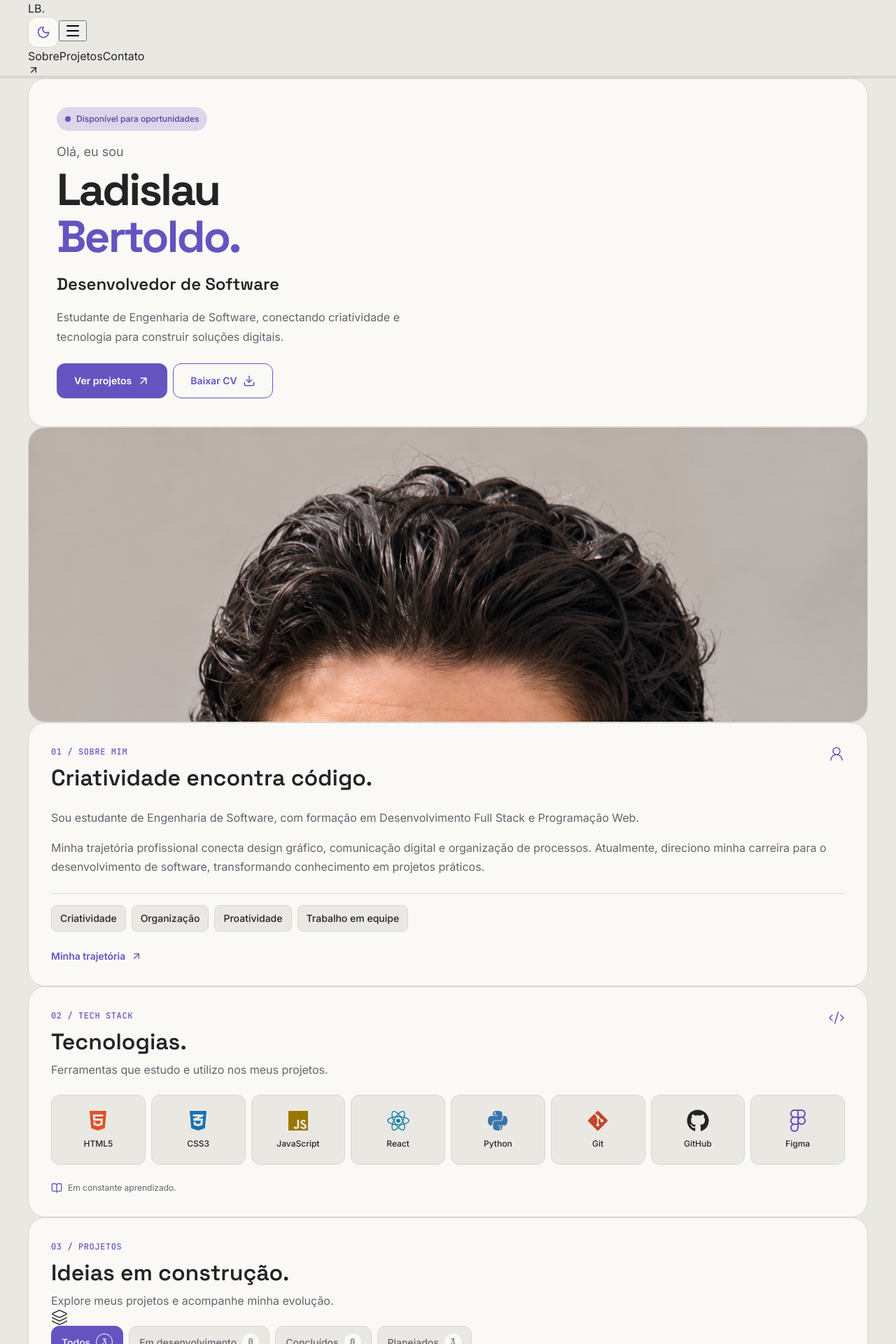
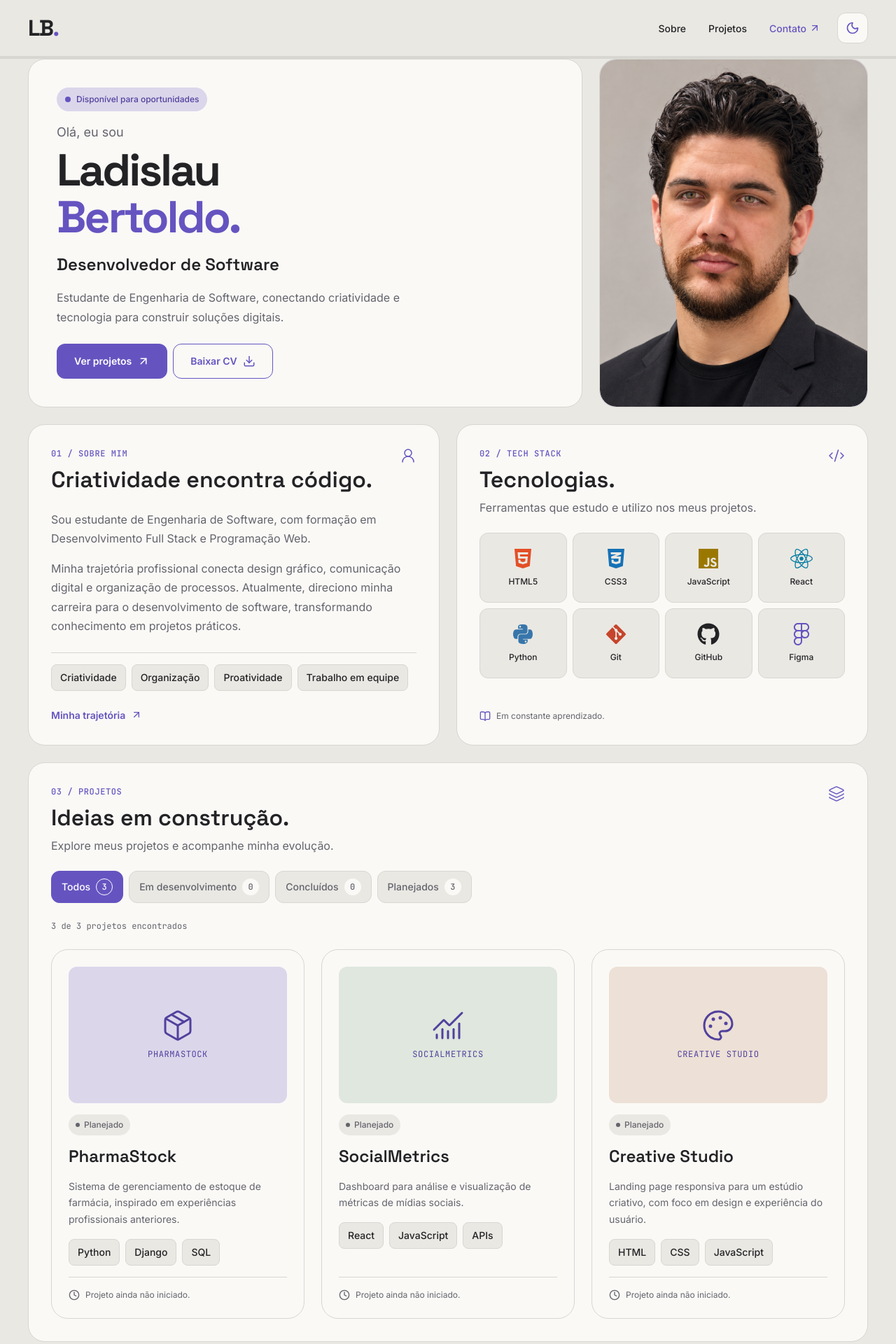
Before and after one commit to BertoldoDeveloper/protifolio-web, a React (Vite) app: page / in a window 1280 px wide. Shown: the top 1920 px of the page at 70% size. Built offline with nearby package versions, Linux system fonts and the light colour scheme.

Commit message:
feat: Correcao de alguns bugs

```diff
--- a/src/App.css
+++ b/src/App.css
@@ -1,4 +1,6 @@
-/* Sticky Header */
+/* ========================================
+   STICKY HEADER
+======================================== */
 
 .site-header {
   position: sticky;
@@ -11,14 +13,107 @@
   border-bottom: 1px solid var(--color-border);
 }
 
-/* Evita que o botão flutuante cubra
-   os controles do rodapé */
+/* ========================================
+   BENTO GRID
+======================================== */
+
+.bento-grid {
+  display: grid;
+
+  grid-template-columns: repeat(var(--grid-columns, 12), minmax(0, 1fr));
+
+  gap: var(--grid-gap, 24px);
+
+  align-items: stretch;
+}
+
+.bento-grid > .card {
+  min-width: 0;
+}
+
+/* ========================================
+   DESKTOP
+======================================== */
+
+.bento-grid > .hero {
+  grid-column: span 8;
+  min-height: 420px;
+}
+
+.bento-grid > .profile {
+  grid-column: span 4;
+}
+
+.bento-grid > .about,
+.bento-grid > .tech-stack {
+  grid-column: span 6;
+  min-height: 312px;
+}
+
+.bento-grid > .projects {
+  grid-column: 1 / -1;
+  min-height: 480px;
+}
+
+.bento-grid > .education,
+.bento-grid > .experience {
+  grid-column: span 6;
+  min-height: 420px;
+}
+
+.bento-grid > .contact {
+  grid-column: 1 / -1;
+  min-height: 192px;
+}
+
+/* ========================================
+   FOOTER
+======================================== */
 
 .footer {
   padding-right: 72px;
 }
 
+/* ========================================
+   TABLET
+======================================== */
+
+@media (max-width: 1024px) {
+  .bento-grid > .hero {
+    grid-column: span 5;
+  }
+
+  .bento-grid > .profile {
+    grid-column: span 3;
+  }
+
+  .bento-grid > .about,
+  .bento-grid > .tech-stack,
+  .bento-grid > .education,
+  .bento-grid > .experience {
+    grid-column: span 4;
+  }
+}
+
+/* ========================================
+   MOBILE
+======================================== */
+
 @media (max-width: 600px) {
+  .bento-grid > .card {
+    grid-column: 1 / -1;
+    min-height: auto;
+  }
+
+  .bento-grid > .card:not(.profile) {
+    padding: var(--space-4);
+  }
+
+  .bento-grid > .profile.card {
+    padding: 0;
+    min-height: 300px;
+  }
+
   .footer {
     padding-right: 56px;
   }
--- a/src/components/Header/Header.css
+++ b/src/components/Header/Header.css
@@ -1,4 +1,125 @@
-/* Active navigation */
+/* ========================================
+   HEADER
+======================================== */
+
+.header {
+  position: relative;
+
+  display: flex;
+  align-items: center;
+  justify-content: space-between;
+
+  gap: var(--space-4);
+
+  min-height: 80px;
+  padding-block: var(--space-3);
+}
+
+/* ========================================
+   LOGO
+======================================== */
+
+.header__logo {
+  font-family: var(--font-heading);
+  font-size: var(--text-2xl);
+  font-weight: 700;
+
+  line-height: 1;
+  letter-spacing: -0.05em;
+
+  color: var(--color-text-primary);
+
+  text-decoration: none;
+  flex-shrink: 0;
+}
+
+.header__logo span {
+  color: var(--color-primary);
+}
+
+/* ========================================
+   NAVEGAÇÃO DESKTOP
+======================================== */
+
+.header__nav {
+  display: flex;
+  align-items: center;
+
+  gap: var(--space-5);
+
+  margin-left: auto;
+}
+
+.header__nav a {
+  font-size: var(--text-sm);
+  font-weight: 500;
+
+  color: var(--color-text-primary);
+
+  text-decoration: none;
+
+  transition: color var(--transition-fast);
+}
+
+.header__nav a:hover {
+  color: var(--color-primary);
+}
+
+.header__nav .header__contact {
+  display: inline-flex;
+  align-items: center;
+
+  gap: var(--space-1);
+
+  color: var(--color-primary);
+}
+
+/* ========================================
+   AÇÕES DO HEADER
+======================================== */
+
+.header__actions {
+  display: flex;
+  align-items: center;
+
+  gap: var(--space-2);
+
+  order: 2;
+  flex-shrink: 0;
+}
+
+/* ========================================
+   MENU HAMBURGER
+======================================== */
+
+.header__toggle {
+  display: none;
+
+  align-items: center;
+  justify-content: center;
+
+  width: 44px;
+  height: 44px;
+
+  padding: 0;
+
+  background-color: var(--color-surface);
+  color: var(--color-text-primary);
+
+  border: 1px solid var(--color-border);
+  border-radius: var(--radius-md);
+
+  cursor: pointer;
+}
+
+.header__toggle:hover {
+  color: var(--color-primary);
+  border-color: var(--color-primary);
+}
+
+/* ========================================
+   NAVEGAÇÃO ATIVA
+======================================== */
 
 .header__nav a.header__nav-link--active {
   color: var(--color-primary);
@@ -9,7 +130,66 @@
   text-underline-offset: 6px;
 }
 
+/* ========================================
+   MOBILE
+======================================== */
+
 @media (max-width: 600px) {
+  .header {
+    flex-wrap: wrap;
+
+    gap: var(--space-3);
+
+    min-height: 72px;
+    padding-block: var(--space-3);
+  }
+
+  .header__logo {
+    font-size: var(--text-xl);
+  }
+
+  .header__actions {
+    order: 0;
+    margin-left: auto;
+  }
+
+  .header__toggle {
+    display: inline-flex;
+  }
+
+  .header__nav {
+    display: none;
+
+    flex-direction: column;
+    align-items: stretch;
+
+    flex-basis: 100%;
+
+    width: 100%;
+    margin-left: 0;
+
+    gap: var(--space-2);
+  }
+
+  .header__nav--open {
+    display: flex;
+  }
+
+  .header__nav a {
+    display: flex;
+    align-items: center;
+
+    gap: var(--space-2);
+
+    min-height: 44px;
+    padding: 12px 16px;
+
+    background-color: var(--color-surface);
+
+    border: 1px solid var(--color-border);
+    border-radius: var(--radius-md);
+  }
+
   .header__nav a.header__nav-link--active {
     background-color: var(--color-accent);
 
@@ -17,3 +197,13 @@
     text-underline-offset: 4px;
   }
 }
+
+/* ========================================
+   MOVIMENTO REDUZIDO
+======================================== */
+
+@media (prefers-reduced-motion: reduce) {
+  .header__nav a {
+    transition: none;
+  }
+}
--- a/src/sections/Projects/Projects.css
+++ b/src/sections/Projects/Projects.css
@@ -1,3 +1,37 @@
+/* ========================================
+   PROJECTS SECTION
+======================================== */
+
+.projects.card {
+  display: flex;
+  flex-direction: column;
+
+  gap: var(--space-4);
+
+  min-width: 0;
+}
+
+/* ========================================
+   SECTION HEADER
+======================================== */
+
+.projects__header {
+  display: flex;
+  align-items: flex-start;
+  justify-content: space-between;
+
+  gap: var(--space-3);
+}
+
+.projects__icon {
+  color: var(--color-primary);
+  flex-shrink: 0;
+}
+
+/* ========================================
+   RESULTS COUNTER
+======================================== */
+
 .projects__results {
   font-family: var(--font-mono);
   font-size: var(--text-xs);
@@ -7,10 +41,41 @@
   color: var(--color-text-secondary);
 }
 
+/* ========================================
+   PROJECTS GRID
+======================================== */
+
 .projects__grid {
+  display: grid;
+
+  grid-template-columns: repeat(auto-fill, minmax(min(100%, 280px), 1fr));
+
+  gap: var(--grid-gap, 24px);
+
   align-items: stretch;
+
+  width: 100%;
+  min-width: 0;
 }
 
 .projects__grid > .project-card {
   min-width: 0;
 }
+
+/* ========================================
+   MOBILE
+======================================== */
+
+@media (max-width: 600px) {
+  .projects.card {
+    gap: var(--space-3);
+  }
+
+  .projects__grid {
+    gap: var(--space-3);
+  }
+
+  .projects__grid > .project-card {
+    padding: var(--space-3);
+  }
+}
--- a/src/styles/global.css
+++ b/src/styles/global.css
@@ -42,8 +42,8 @@ a {
 }
 
 .container {
-  width: calc(100% - 48px);
-  max-width: var(--container-width);
+  width: calc(100% - var(--container-gutter, 24px) * 2);
+  max-width: var(--container-width, 1200px);
   margin-inline: auto;
 }
 
--- a/src/styles/variables.css
+++ b/src/styles/variables.css
@@ -55,7 +55,13 @@
   --radius-full: 999px;
 
   /* Layout */
+
   --container-width: 1200px;
+  --container-gutter: 24px;
+
+  /* Bento Grid */
+
+  --grid-columns: 12;
   --grid-gap: 24px;
 
   /* Animacao */
@@ -82,3 +88,29 @@
   --color-on-primary: #17171c;
   --color-on-preview: #51419d;
 }
+
+/* ========================================
+   RESPONSIVE DESIGN TOKENS
+======================================== */
+
+@media (max-width: 1024px) {
+  :root {
+    --grid-columns: 8;
+    --grid-gap: 16px;
+    --container-gutter: 32px;
+  }
+}
+
+@media (max-width: 600px) {
+  :root {
+    --grid-columns: 4;
+    --grid-gap: 16px;
+    --container-gutter: 24px;
+  }
+}
+
+@media (max-width: 360px) {
+  :root {
+    --container-gutter: 16px;
+  }
+}
```
